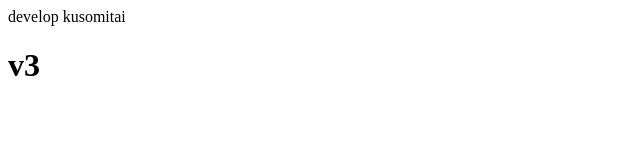
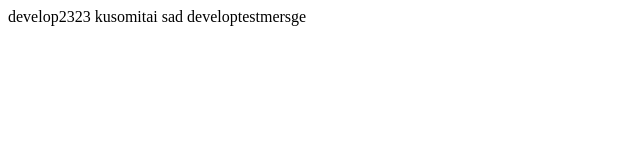
Before and after one commit to 27isnotlaterr/27isnotlaterr.github.io, a plain HTML site: page index.html in a window 1280 px wide. Shown: the whole page, without its empty margins (0-640 px from the left). Drawn offline with Linux system fonts and the light colour scheme.

Commit message:
index.html

```diff
--- a/index.html
+++ b/index.html
@@ -1,5 +1,7 @@
 <html>
-develop
+develop2323
 <head>kusomitai</head>
-<h1>v3</h1>
+<thmel>sad<shhfa>
+developtestmersge
+<bbasba>
 </html>
```
